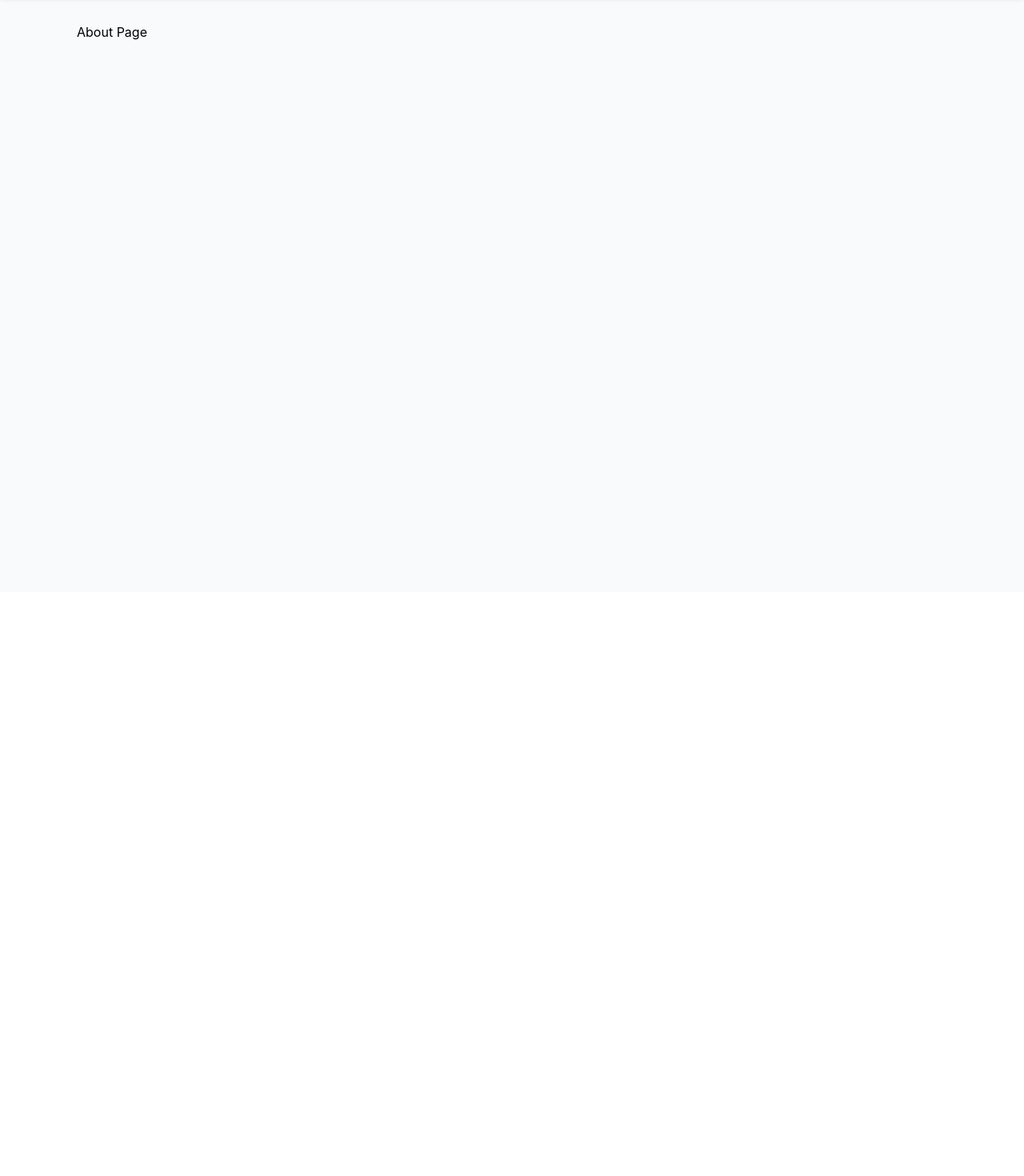
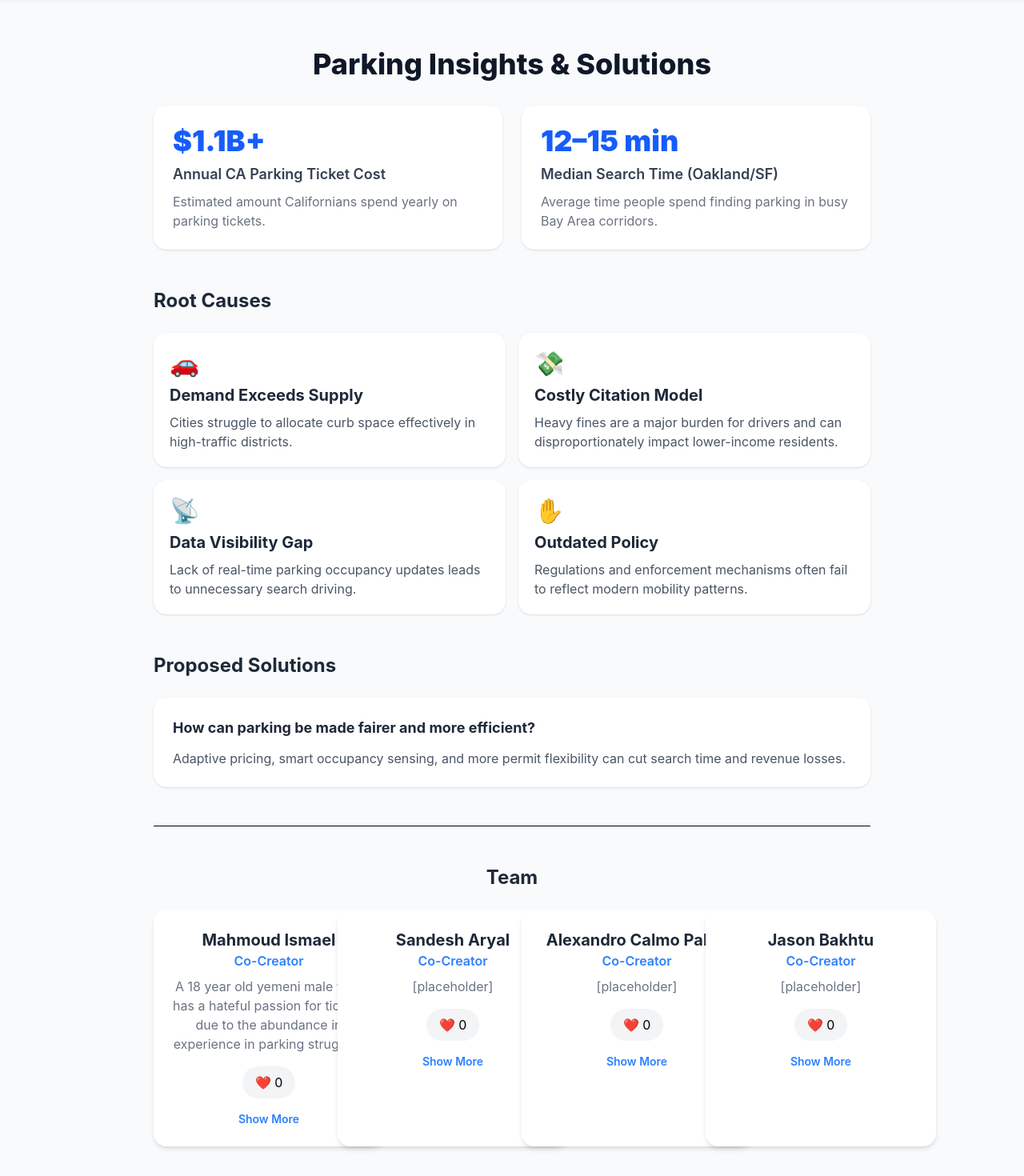
Before and after one commit to Alex-2026/Real-U5-Alex-Jason-Sandesh-Mahmoud, a React (Vite) app in the folder my-final-app/: page /about in a window 1280 px wide. Shown: the part 60-1530 px from the top of the page at 80% size. Before the commit the page ends 800 px from the top, so only its background shows below. Built offline with nearby package versions, Linux system fonts and the light colour scheme.

Commit message:
did about page and card hover effect

```diff
--- /dev/null
+++ b/my-final-app/src/components/Card.jsx
@@ -0,0 +1,43 @@
+import { useState } from "react";
+
+function Card({ name, title, description, github, skills }) {
+  const [showMore, setShowMore] = useState(false);
+  const [likes, setLikes] = useState(0);
+
+  return (
+    <div className="bg-white rounded-2xl shadow-md p-6 w-72 text-center hover:shadow-xl hover:z-50 hover:scale-110 transition-all duration-200">
+      <h3 className="text-xl font-bold text-gray-800">{name}</h3>
+      <p className="text-blue-500 font-semibold">{title}</p>
+      <p className="text-gray-500 mt-2">{description}</p>
+
+      <button
+        onClick={() => setLikes(likes + 1)}
+        className="mt-4 flex items-center gap-2 mx-auto bg-gray-100 hover:bg-red-100 px-4 py-2 rounded-full transition-all duration-200"
+      >
+        ❤️ {likes}
+      </button>
+
+      <button
+        onClick={() => setShowMore(!showMore)}
+        className="block mt-4 text-sm text-blue-500 hover:text-blue-700 font-semibold mx-auto"
+      >
+        {showMore ? "Show Less" : "Show More"}
+      </button>
+
+      {showMore && (
+        <div className="mt-4 pt-4 border-t border-gray-200 text-left">
+          {github && (
+            <p className="text-sm text-gray-600">
+              <a href={github} className="text-blue-500 hover:underline" target="_blank" rel="noreferrer">
+                GitHub Repo
+              </a>
+            </p>
+          )}
+          {skills && <p className="text-sm text-gray-600 mt-2">Skills: {skills}</p>}
+        </div>
+      )}
+    </div>
+  );
+}
+
+export default Card;
--- /dev/null
+++ b/my-final-app/src/components/HealthStat.jsx
@@ -0,0 +1,11 @@
+function HealthStat({ number, label, description }) {
+  return (
+    <div className="bg-white rounded-2xl p-6 shadow-sm hover:shadow-lg transition-all duration-200">
+      <div className="text-4xl font-black text-blue-600">{number}</div>
+      <div className="text-lg font-semibold text-gray-700 mt-2">{label}</div>
+      <p className="text-gray-500 mt-2">{description}</p>
+    </div>
+  );
+}
+
+export default HealthStat;
--- /dev/null
+++ b/my-final-app/src/components/PolicyFAQ.jsx
@@ -0,0 +1,10 @@
+function PolicyFAQ({ question, answer }) {
+  return (
+    <div className="bg-white rounded-2xl p-6 shadow-sm hover:shadow-lg transition-all duration-200">
+      <h3 className="font-bold text-lg text-gray-800">{question}</h3>
+      <p className="text-gray-600 mt-3">{answer}</p>
+    </div>
+  );
+}
+
+export default PolicyFAQ;
--- /dev/null
+++ b/my-final-app/src/components/ResearchCard.jsx
@@ -0,0 +1,11 @@
+function ResearchCard({ icon, title, description }) {
+  return (
+    <div className="bg-white rounded-2xl p-5 shadow-sm hover:shadow-lg transition-all duration-200">
+      <div className="text-3xl mb-2">{icon}</div>
+      <h3 className="text-xl font-bold text-gray-800">{title}</h3>
+      <p className="text-gray-600 mt-2">{description}</p>
+    </div>
+  );
+}
+
+export default ResearchCard;
--- a/my-final-app/src/pages/About.jsx
+++ b/my-final-app/src/pages/About.jsx
@@ -1,10 +1,76 @@
-function About() {
- return (
- <>
-   <h1>About Page</h1>
- </>
-)
-};
+import Card from "../components/Card";
+import HealthStat from "../components/HealthStat";
+import PolicyFAQ from "../components/PolicyFAQ";
+import ResearchCard from "../components/ResearchCard";
+
+export default function About() {
+  return (
+    <div className="min-h-screen bg-gray-50 p-8">
+      <div className="max-w-4xl mx-auto">
+        <h1 className="text-4xl font-extrabold text-gray-900 mb-8 text-center">
+          Parking Insights & Solutions
+        </h1>
 
 
-export default About;
+        <div className="grid grid-cols-1 md:grid-cols-2 gap-6 mb-12">
+          <HealthStat
+            number="$1.1B+"
+            label="Annual CA Parking Ticket Cost"
+            description="Estimated amount Californians spend yearly on parking tickets."
+          />
+          <HealthStat
+            number="12–15 min"
+            label="Median Search Time (Oakland/SF)"
+            description="Average time people spend finding parking in busy Bay Area corridors."
+          />
+        </div>
+
+        <div className="mb-12">
+          <h2 className="text-2xl font-bold mb-6 text-gray-800">Root Causes</h2>
+          <div className="grid grid-cols-1 md:grid-cols-2 gap-4">
+            <ResearchCard
+              icon="🚗"
+              title="Demand Exceeds Supply"
+              description="Cities struggle to allocate curb space effectively in high-traffic districts."
+            />
+            <ResearchCard
+              icon="💸"
+              title="Costly Citation Model"
+              description="Heavy fines are a major burden for drivers and can disproportionately impact lower-income residents."
+            />
+            <ResearchCard
+              icon="📡"
+              title="Data Visibility Gap"
+              description="Lack of real-time parking occupancy updates leads to unnecessary search driving."
+            />
+            <ResearchCard
+              icon="✋"
+              title="Outdated Policy"
+              description="Regulations and enforcement mechanisms often fail to reflect modern mobility patterns."
+            />
+          </div>
+        </div>
+
+
+        <div className="mb-12">
+          <h2 className="text-2xl font-bold mb-6 text-gray-800">Proposed Solutions</h2>
+          <PolicyFAQ
+            question="How can parking be made fairer and more efficient?"
+            answer="Adaptive pricing, smart occupancy sensing, and more permit flexibility can cut search time and revenue losses."
+          />
+        </div>
+
+
+        <div className="border-t pt-12 flex flex-col items-center">
+          <h2 className="text-2xl font-bold mb-6 text-gray-800">Team</h2>
+          <div className="grid grid-cols-1 sm:grid-cols-2 lg:grid-cols-4 gap-6">
+            <Card name="Mahmoud Ismael" title="Co-Creator" description="A 18 year old yemeni male who has a hateful passion for tickets due to the abundance in experience in parking struggles" />
+            <Card name="Sandesh Aryal" title="Co-Creator" description="[placeholder]" />
+            <Card name="Alexandro Calmo Pablo" title="Co-Creator" description="[placeholder]" />
+            <Card name="Jason Bakhtu" title="Co-Creator" description="[placeholder]" />
+          </div>
+        </div>
+      </div>
+    </div>
+  );
+}
```
